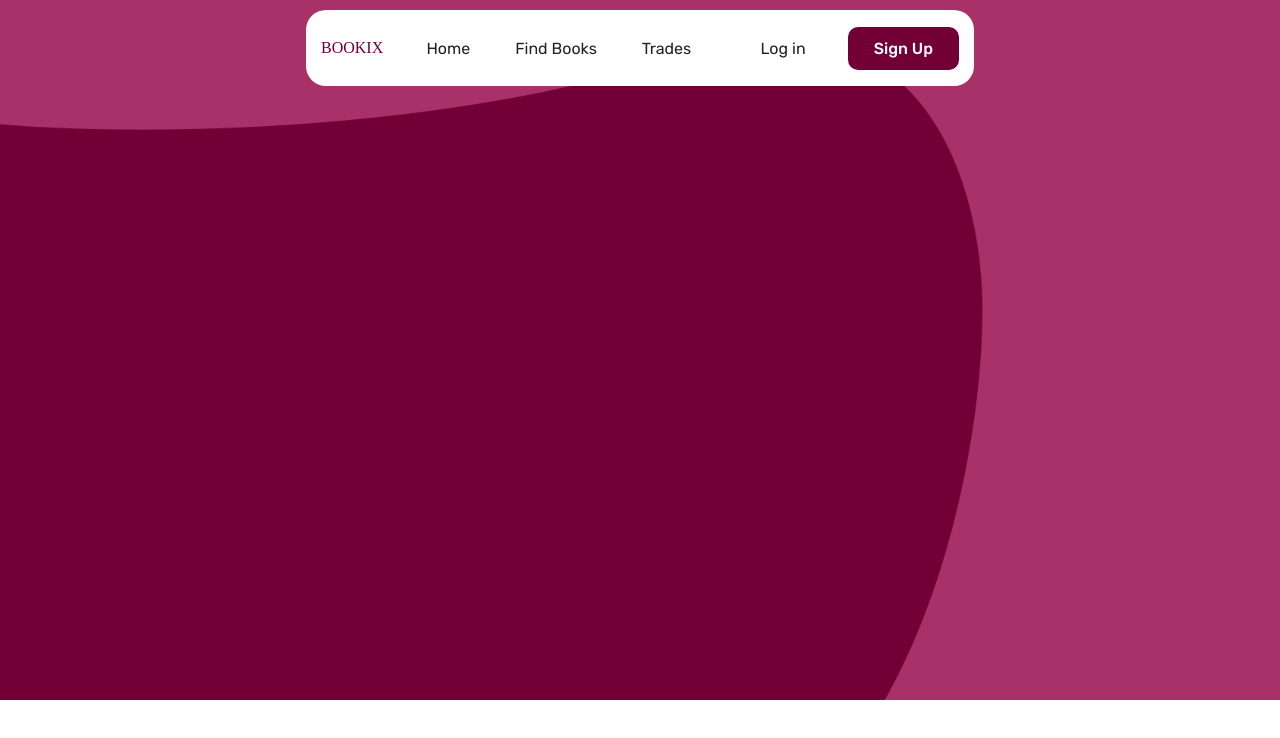
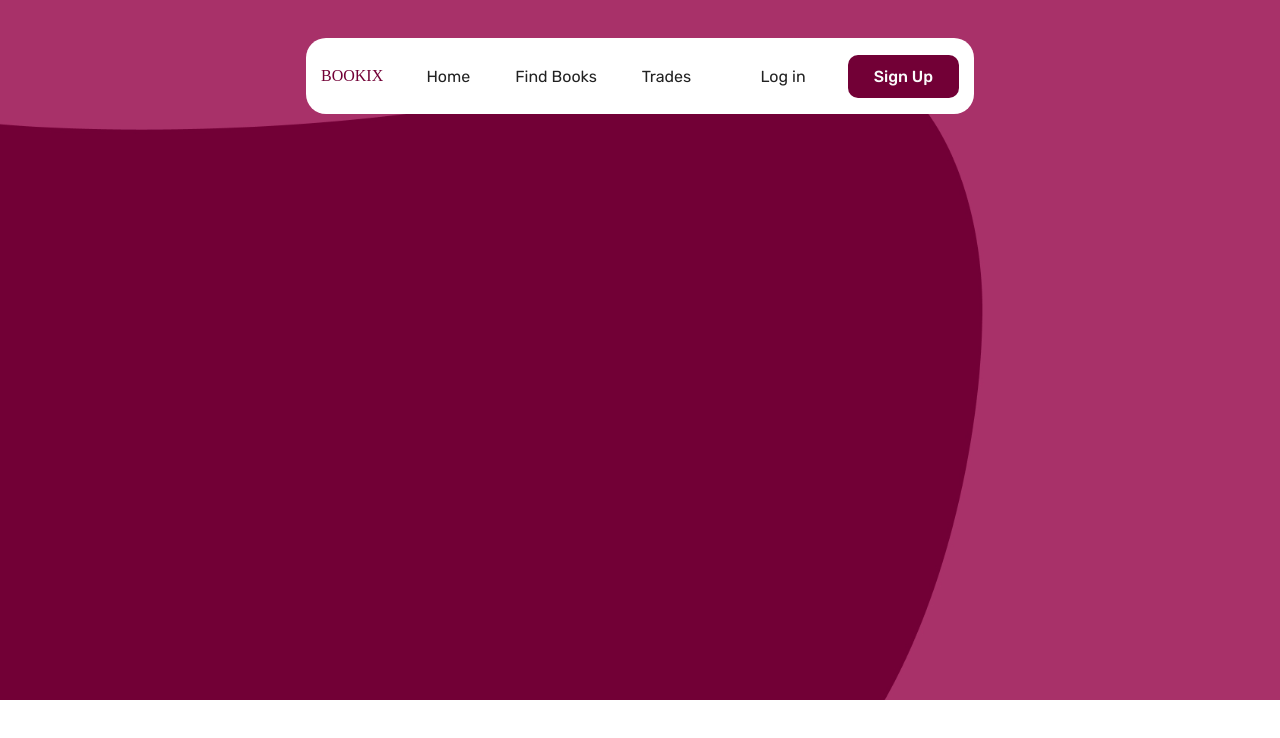
Before and after one commit to MishaPanivnyk/cryonix-frontend, a React (Vite) app: page /cryonix-frontend/ in a window 1280 px wide. Shown: the top 738 px of the page. Built offline with nearby package versions, Linux system fonts and the light colour scheme; a web font is replaced by a local one.

Commit message:
fix components/Header-top

```diff
--- a/src/components/Header/Header.styled.ts
+++ b/src/components/Header/Header.styled.ts
@@ -14,8 +14,10 @@ export const HeaderContainer = styled.header`
 
   @media only screen and (min-width: 768px) {
     padding: 12px 15px;
+    top: 15px;
   }
   @media only screen and (min-width: 1024px) {
+    top: 38px;
     padding: 16.5px 15px;
   }
 `;
--- a/src/components/Header/Header.tsx
+++ b/src/components/Header/Header.tsx
@@ -10,6 +10,7 @@ import {
 import sprite from '../../img/sprite.svg';
 import { useMediaQuery } from 'react-responsive';
 import { Navigation } from './Navigation/Navigation';
+
 export const Header: React.FC = () => {
   const isDesktop = useMediaQuery({
     query: '(min-width: 768px)',
```
